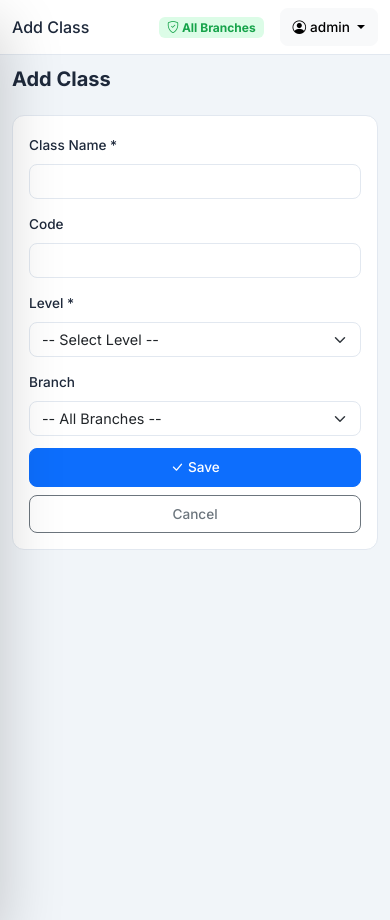
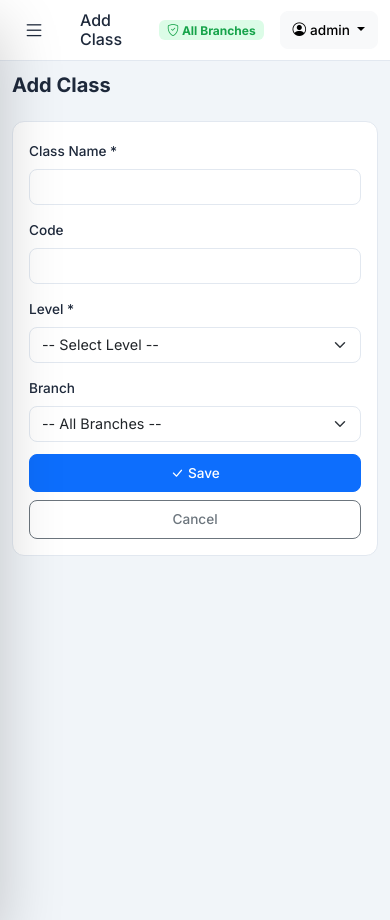
Before and after one commit to pammcharm03-hash/ecome-finance, a Django app: page /academics/classes/new/ in a window 390 px wide. Run offline with Django 5.2, Linux system fonts and the light colour scheme; a user stored in the database is signed in; data comes from the database, SQL or seed files in the repository.

Commit message:
Restore sidebar toggle, improve mobile responsiveness, fix search forms

```diff
--- a/static/css/app.css
+++ b/static/css/app.css
@@ -133,6 +133,24 @@ body {
 .topbar-right { display: flex; align-items: center; gap: 0.5rem; }
 
 .content-area { padding: 1.5rem; flex: 1; }
+
+/* Sidebar toggle button */
+.sidebar-toggle {
+    display: none;
+    padding: 0.5rem;
+    min-width: 44px;
+    min-height: 44px;
+    align-items: center;
+    justify-content: center;
+    border-radius: 8px;
+    color: var(--text-dark);
+    text-decoration: none;
+    transition: background 0.2s;
+}
+.sidebar-toggle:hover {
+    background: var(--border-color);
+    color: var(--text-dark);
+}
 
 /* Cards */
 .stat-card {
@@ -280,6 +298,9 @@ body {
     .sidebar-header::after {
         content: '';
         display: none;
+    }
+    .sidebar-toggle {
+        display: flex;
     }
 }
 
@@ -452,3 +473,45 @@ canvas { max-width: 100%; }
 @media (max-width: 575.98px) {
     .w-sm-auto { width: 100% !important; }
 }
+
+/* Ensure search forms and input groups don't overflow on small screens */
+@media (max-width: 576px) {
+    .input-group {
+        flex-wrap: wrap;
+    }
+    .input-group > .form-control,
+    .input-group > .form-select {
+        flex: 1 1 auto;
+        width: auto;
+        min-width: 0;
+    }
+    .input-group > .input-group-text {
+        flex: 0 0 auto;
+    }
+    .input-group > .btn {
+        flex: 1 1 auto;
+        width: 100%;
+        margin-top: 0.5rem;
+    }
+    .input-group.flex-column .btn {
+        margin-top: 0.5rem;
+    }
+    /* Ensure tables don't cause horizontal overflow */
+    .table-responsive {
+        border-radius: 8px;
+    }
+    /* Make sure cards don't overflow */
+    .stat-card {
+        word-wrap: break-word;
+        overflow-wrap: break-word;
+    }
+    /* Ensure page content doesn't overflow */
+    .content-area {
+        overflow-x: hidden;
+    }
+    /* Make sure topbar items fit */
+    .topbar-right {
+        max-width: 100%;
+        overflow-x: auto;
+    }
+}
--- a/static/js/app.js
+++ b/static/js/app.js
@@ -20,5 +20,31 @@
                 toggle.querySelector('span').textContent = next === 'dark' ? 'Light Mode' : 'Dark Mode';
             });
         }
+
+        // Sidebar toggle for mobile
+        const sidebarToggle = document.getElementById('sidebarToggle');
+        const sidebar = document.getElementById('sidebar');
+
+        if (sidebarToggle && sidebar) {
+            sidebarToggle.addEventListener('click', function() {
+                sidebar.classList.toggle('show');
+            });
+
+            // Close sidebar when clicking outside on mobile
+            document.addEventListener('click', function(e) {
+                if (window.innerWidth < 992) {
+                    if (!sidebar.contains(e.target) && !sidebarToggle.contains(e.target)) {
+                        sidebar.classList.remove('show');
+                    }
+                }
+            });
+
+            // Close sidebar on window resize to desktop
+            window.addEventListener('resize', function() {
+                if (window.innerWidth >= 992) {
+                    sidebar.classList.remove('show');
+                }
+            });
+        }
     });
 })();
--- a/templates/base.html
+++ b/templates/base.html
@@ -110,6 +110,9 @@
     <!-- Main content -->
     <div class="main-content">
         <header class="topbar">
+            <button class="btn btn-link sidebar-toggle d-lg-none p-0 me-2" id="sidebarToggle" aria-label="Toggle navigation">
+                <i class="bi bi-list fs-4"></i>
+            </button>
             <div class="topbar-title">
                 <h5 class="mb-0">{% block page_title %}{% endblock %}</h5>
             </div>
```
